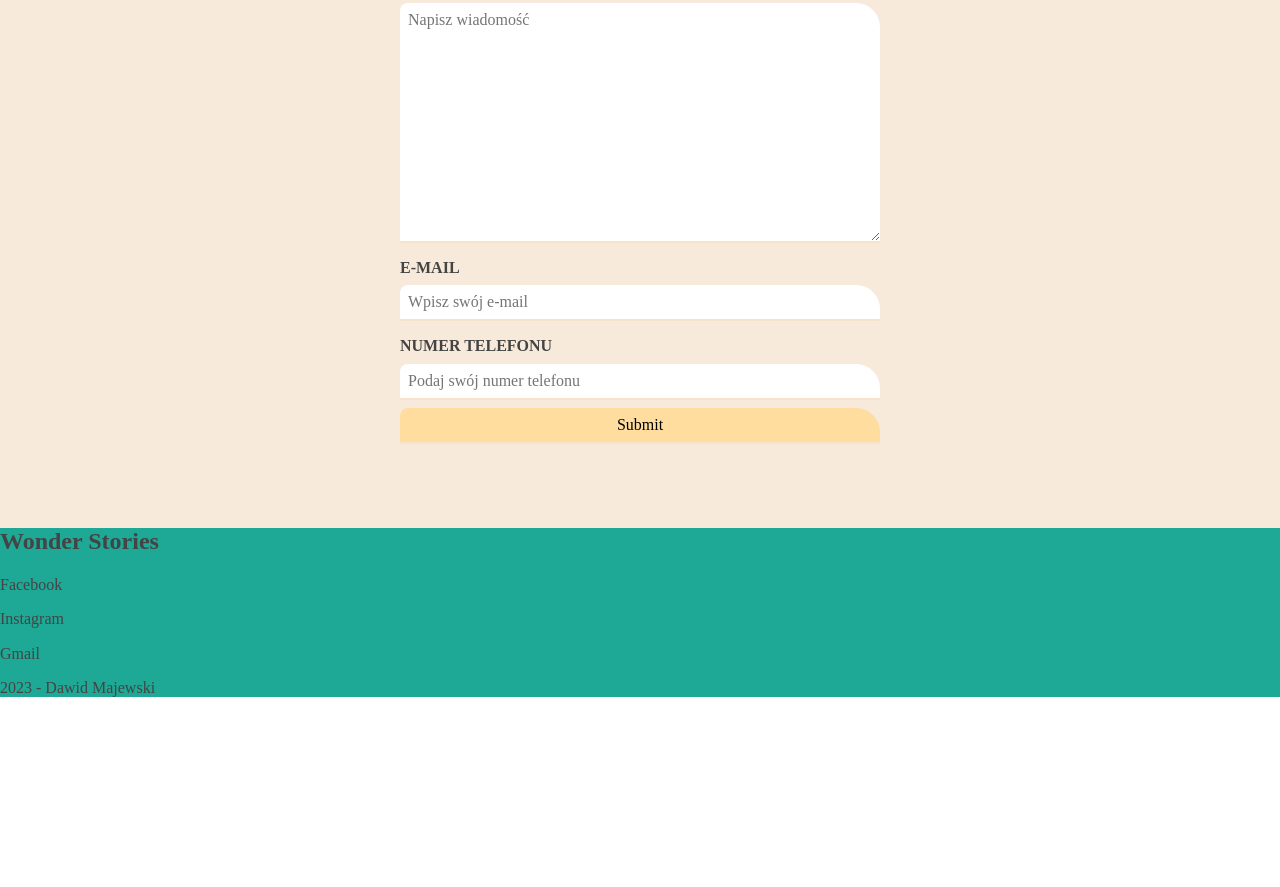
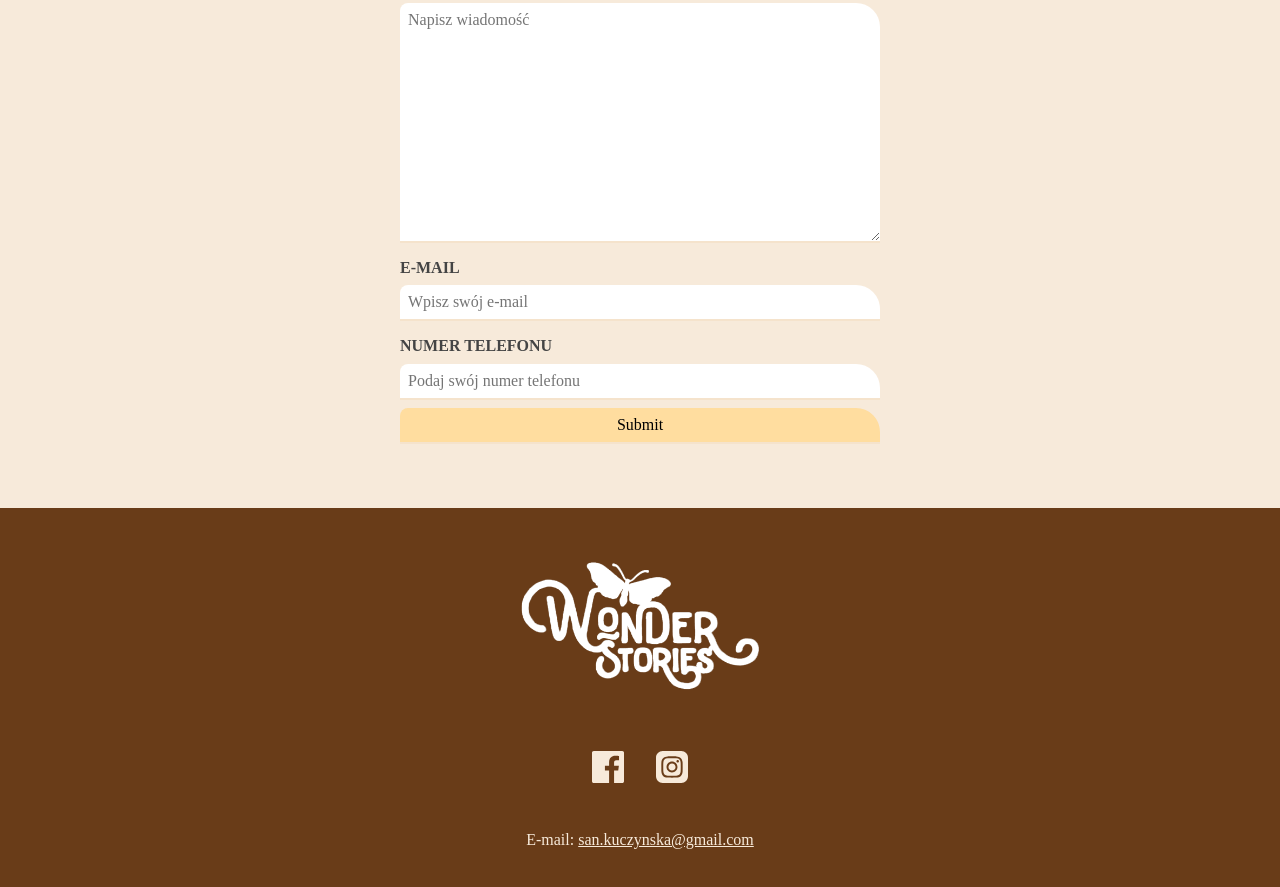
Before and after one commit to dawid-majewski-pl/wonder_stories, a website: page public/index.html in a window 1280 px wide. Shown: the part 2237-3124 px from the top of the page. Before the commit the page ends 2950 px from the top, so only its background shows below. Drawn offline with Linux system fonts and the light colour scheme; a web font is replaced by a local one.

Commit message:
Contact section styled.

```diff
--- a/public/index.html
+++ b/public/index.html
@@ -66,15 +66,12 @@
             </div>
         </section>
         <footer class="contact" id="contact">
-            <h2>Wonder Stories</h2>
-            <section>
-                <p>Facebook</p>
-                <p>Instagram</p>
-                <p>Gmail</p>
+            <h2><img class="contact__logo" src="img/logo.png"></h2>
+            <section class="contact__socials">
+                <object class="contact__icon" data="img/fb.svg" type="image/svg+xml"></object>
+                <object class="contact__icon" data="img/ig.svg" type="image/svg+xml"></object>
             </section>
-            <div>
-                <p>2023 - Dawid Majewski</p>
-            </div>
+            <p class="contact__text">E-mail: <a class="contact__link" href = "mailto: san.kuczynska@gmail.com">san.kuczynska@gmail.com</a></p>
         </footer>
     </main>
 </body>
--- a/src/styles.scss
+++ b/src/styles.scss
@@ -203,5 +203,29 @@ main {
 }
 
 .contact {
-    background-color: #1EA896;
+    background-color: #693c18;
+    display: grid;
+    padding: 32px 16px;
+    justify-items: center;
+    &__logo {
+        width: 240px;
+        padding-bottom: 32px;
+    }
+    &__socials {
+        display: grid;
+        grid-template-columns: 1fr 1fr;
+        gap: 32px;
+        padding-bottom: 32px;
+    }
+    &__icon {
+        color: rgb(247, 234, 218);
+        width: 32px;
+        height: 32px;
+    }
+    &__text {
+        color: rgb(247, 234, 218);
+    }
+    &__link {
+        color: rgb(247, 234, 218);
+    }
 }
```
Also changed, not shown: public/img/coverx.jpg (deleted), public/img/fb.svg (added), public/img/ig.svg (added), public/styles.css.
